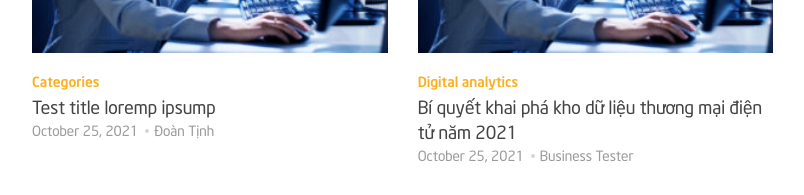
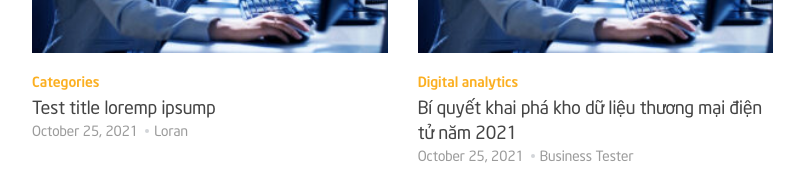
Before and after one commit to hoangtho123456/block-nextjs, a Next.js app: page /cate-learn/cate in a window 1280 px wide. Shown: the part 1600-1795 px from the top of the page, without its empty margins (32-836 px from the left). Built offline with nearby package versions, Linux system fonts and the light colour scheme.

Commit message:
Update cate.js

```diff
--- a/pages/cate-learn/cate.js
+++ b/pages/cate-learn/cate.js
@@ -39,7 +39,7 @@ export default function TestLearn({children}) {
     title:'Test title loremp ipsump',
     cate: 'Categories',
     date:'October 25, 2021',
-    author:'Đoàn Tịnh',
+    author:'Loran',
   },{
     url:'/post/post-id',
     img:'/images/post-thumb.jpg',
```
